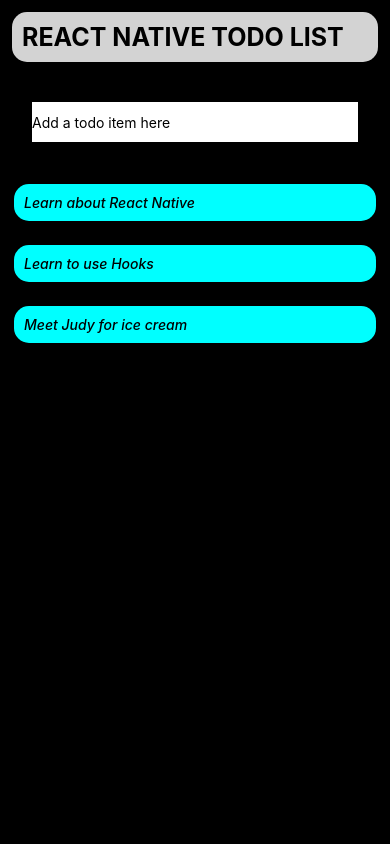
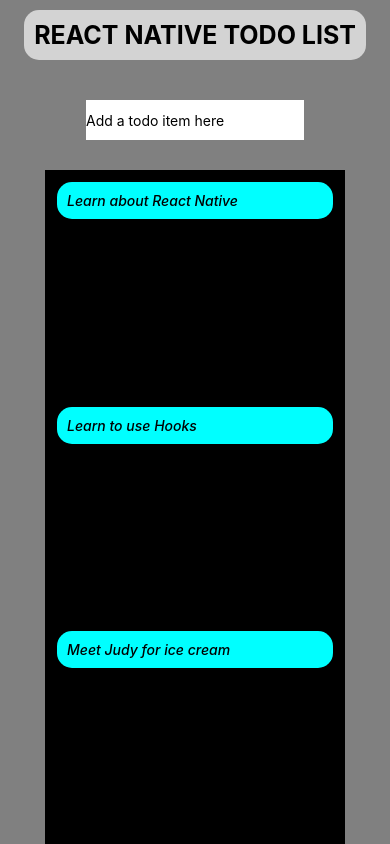
Before and after one commit to ikheraj17/react-native-todo-list-1, a React Native app: screen / in a window 390 px wide. Built offline with nearby package versions, Linux system fonts and the light colour scheme.

Commit message:
delete on longpress is functional, need to implement scrollview

```diff
--- a/App.js
+++ b/App.js
@@ -1,5 +1,5 @@
 import React, { useState } from 'react';
-import { StyleSheet, Text, TextInput, View } from 'react-native';
+import { StyleSheet, ScrollView, Text, TextInput, View } from 'react-native';
 import Todo from './components/todo'
 
 export default function App() {
@@ -13,7 +13,7 @@ export default function App() {
   const [text, setText] = useState("");
 
   const addTodo = text => {
-    const newTodos = [...todos, { text }];
+    const newTodos = [...todos, { text, completed: false }];
     const textArr = [];
     for(var i = 0; i < todos.length; i ++) {
       textArr.push(todos[i].text);
@@ -34,8 +34,6 @@ export default function App() {
     clearText();
   }
 
-  var original = 0;
-
   const finishedItem = index => {
     let newTodos = [...todos];
     if(newTodos[index].completed === false) {
@@ -51,9 +49,14 @@ export default function App() {
     }
   }
 
+  const deleteItem = index => {
+    let newTodos = [...todos];
+    newTodos.splice(index, 1);
+    setTodos(newTodos);
+  }
+
   return (
-    <View style={{backgroundColor: 'black', flex: 1}}>
-    <View style={{backgroundColor: 'black', justifyContent: 'center', margin: 2,}}>
+    <View style={styles.container}>
       <Text style={styles.title}>REACT NATIVE TODO LIST</Text>
       <TextInput
         style={{height: 40, backgroundColor: 'white', margin: 30}}
@@ -63,10 +66,11 @@ export default function App() {
         placeholder={"Add a todo item here"}
         />
       {todos.map((todo, index) => (
-        <Todo index={index} key={index} todo={todo} fin={finishedItem.bind(this)}/>
+        <Todo index={index} key={index} todo={todo} fin={finishedItem.bind(this)} del={deleteItem.bind(this)}/>
       ))}
+
     </View>
-    </View>
+
   );
 }
 
--- a/components/todo.js
+++ b/components/todo.js
@@ -1,25 +1,27 @@
 import React, { useState } from 'react';
-import { StyleSheet, Text, View } from 'react-native';
+import { StyleSheet, ScrollView, Text, View } from 'react-native';
 
-const Todo = ({ todo, index, fin }) => (
-    <View style={styles.container}>
+const Todo = ({ todo, index, fin, del }) => (
+    <ScrollView style={styles.container}>
 
-          <Text onPress={() => fin(index)} style={todo.completed ? styles.complete : styles.todo}>{todo.text}</Text>
-    </View>
+          <Text onLongPress={() => del(index)} onPress={() => fin(index)} style={todo.completed ? styles.complete : styles.todo}>{todo.text}</Text>
+    </ScrollView>
 
 )
 
 const styles = StyleSheet.create({
     container: {
-        flex: 1,
-        justifyContent: 'flex-start',
+        flex: 2,
         backgroundColor: 'black',
         padding: 7,
+        width: 300,
+        height: 20,
     },
     todo: {
         fontStyle: 'italic',
         fontWeight: '500',
         margin: 5,
+        marginBottom: 0,
         backgroundColor: 'aqua',
         borderRadius: 15,
         padding: 10,
```
